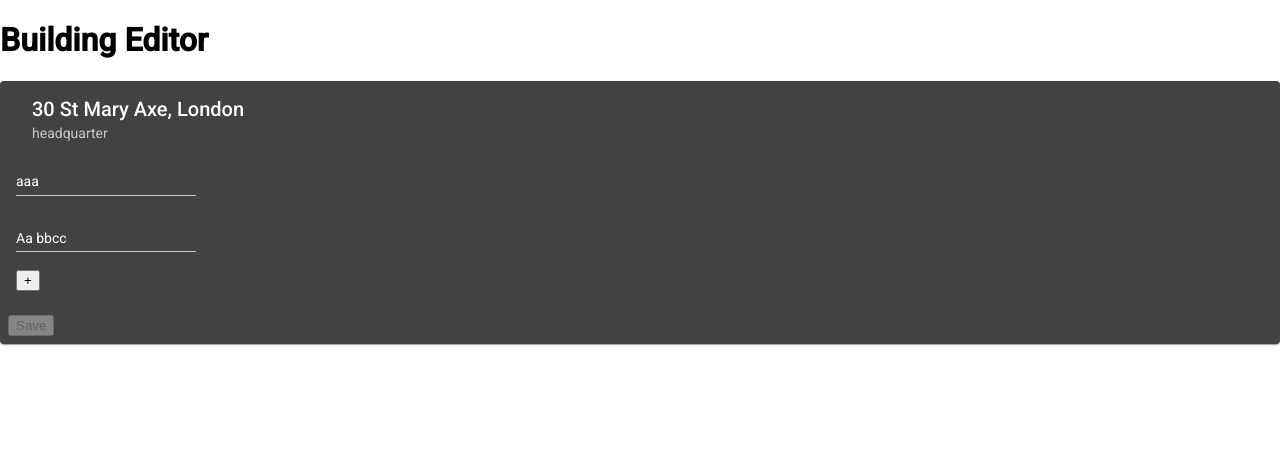
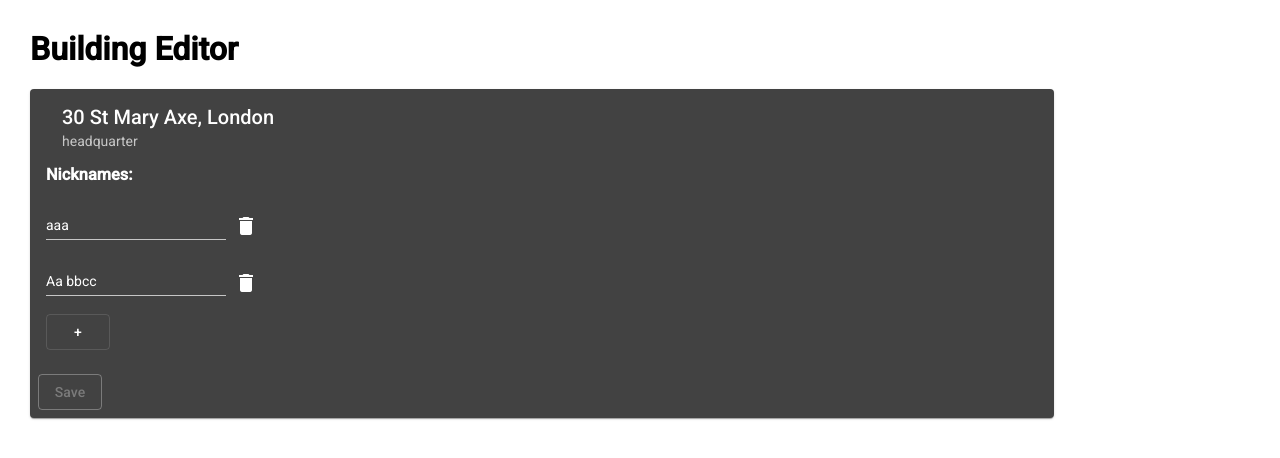
Before and after one commit to patrickwilliner/bms, an Angular app: page / in a window 1280 px wide. Shown: the top 458 px of the page. Built offline with nearby package versions, Linux system fonts and the light colour scheme.

Commit message:
implement removing nicknames

```diff
--- a/src/app/app.component.html
+++ b/src/app/app.component.html
@@ -1 +1,3 @@
-<app-building-editor [building]="building"></app-building-editor>
+<div class="container">
+    <app-building-editor [building]="building"></app-building-editor>
+</div>
--- a/src/app/app.component.scss
+++ b/src/app/app.component.scss
@@ -0,0 +1,4 @@
+.container {
+    max-width: 1024px;
+    margin: 30px;
+}
--- a/src/app/app.module.ts
+++ b/src/app/app.module.ts
@@ -10,6 +10,8 @@ import { MatCardModule } from '@angular/material/card';
 import { NicknameEditorComponent } from './nickname-editor/nickname-editor.component';
 import { MatFormFieldModule } from '@angular/material/form-field';
 import { MatInputModule } from '@angular/material/input';
+import { MatIconModule } from '@angular/material/icon';
+import { MatButtonModule } from '@angular/material/button';
 import { NicknameService } from './nickname.service';
 
 const modules = [
@@ -18,7 +20,9 @@ const modules = [
   ReactiveFormsModule,
   MatCardModule,
   MatFormFieldModule,
-  MatInputModule
+  MatInputModule,
+  MatIconModule,
+  MatButtonModule
 ];
 
 const declarations = [
--- a/src/app/building-editor/building-editor.component.html
+++ b/src/app/building-editor/building-editor.component.html
@@ -1,3 +1,4 @@
+<div class="container">
   <h1>Building Editor</h1>
 
   <mat-card>
@@ -5,13 +6,17 @@
       <mat-card-title>{{building.address}}</mat-card-title>
       <mat-card-subtitle>{{building.description}}</mat-card-subtitle>
     </mat-card-header>
-  <mat-card-content>
+    <mat-card-content class="content">
+      <h3>Nicknames:</h3>
+
       <app-nickname-editor [nicknames]="building.nicknames"
                            [validator]="nicknameValidator"
                            (nicknamesChanged)="onNicknamesChanged($event)">
       </app-nickname-editor>
     </mat-card-content>
+
     <mat-card-actions>
-    <button mat-button [disabled]="saveButtonDisabled" (click)="onClickSave($event)">Save</button>
+      <button mat-stroked-button [disabled]="saveButtonDisabled" (click)="onClickSave()">Save</button>
     </mat-card-actions>
   </mat-card>
+</div>
--- a/src/app/building-editor/building-editor.component.ts
+++ b/src/app/building-editor/building-editor.component.ts
@@ -28,7 +28,8 @@ export class BuildingEditorComponent {
     }
   }
 
-  onClickSave() {
+  onClickSave(): void {
     console.log('saving', this.building);
+    this.saveButtonDisabled = true;
   }
 }
--- a/src/app/nickname-editor/nickname-editor.component.html
+++ b/src/app/nickname-editor/nickname-editor.component.html
@@ -1,7 +1,13 @@
-<div *ngFor="let control of nicknameFormArray.controls; index as i">
-    <mat-form-field appearance="legacy">
-        <input matInput [formControl]="nicknameFormArray.controls[i]">
-    </mat-form-field>
+<div class="container">
+    <div *ngFor="let control of nicknameFormArray.controls; index as i">
+        <mat-form-field appearance="legacy">
+            <input matInput [formControl]="nicknameFormArray.controls[i]">
+        </mat-form-field>
+
+        <button mat-icon-button aria-label="Example icon button with a home icon">
+            <mat-icon (click)="onClickDelete(i)">delete</mat-icon>
+          </button>
+    </div>
+
+    <button mat-stroked-button (click)="onClickAddNickname()">+</button>
 </div>
-
-<button mat-button (click)="onClickAddNickname()">+</button>
--- a/src/app/nickname-editor/nickname-editor.component.ts
+++ b/src/app/nickname-editor/nickname-editor.component.ts
@@ -41,6 +41,11 @@ export class NicknameEditorComponent implements OnInit, OnDestroy {
     this.addNickname('');
   }
 
+  onClickDelete(index: number): void {
+    this.nicknameFormArray.removeAt(index);
+    this.notifyNicknamesChanged();
+  }
+
   private buildForm(): void {
     this.nicknames.forEach(nickname => {
       this.addNickname(nickname);
```
Lines whose indentation alone changed are shown as unchanged.
